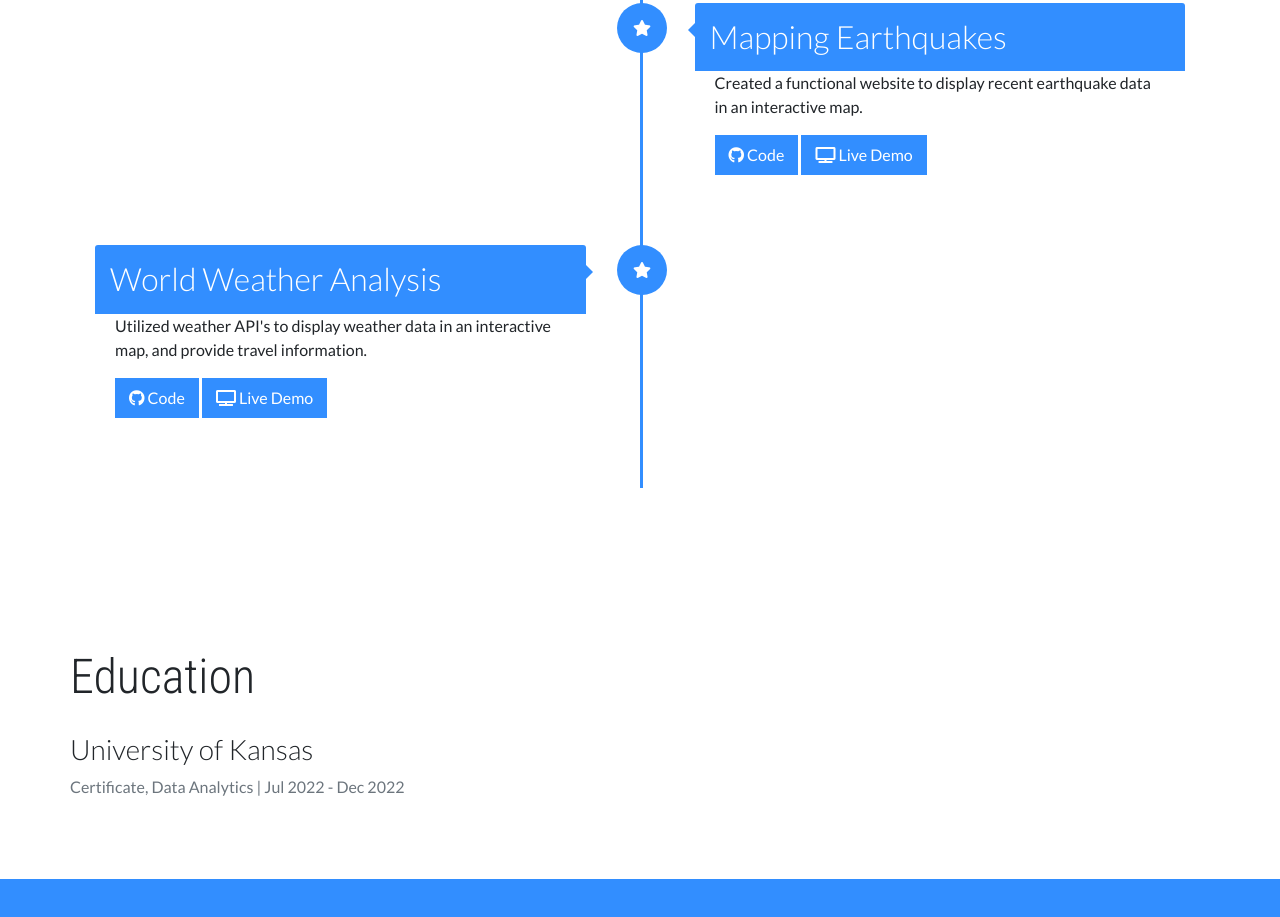
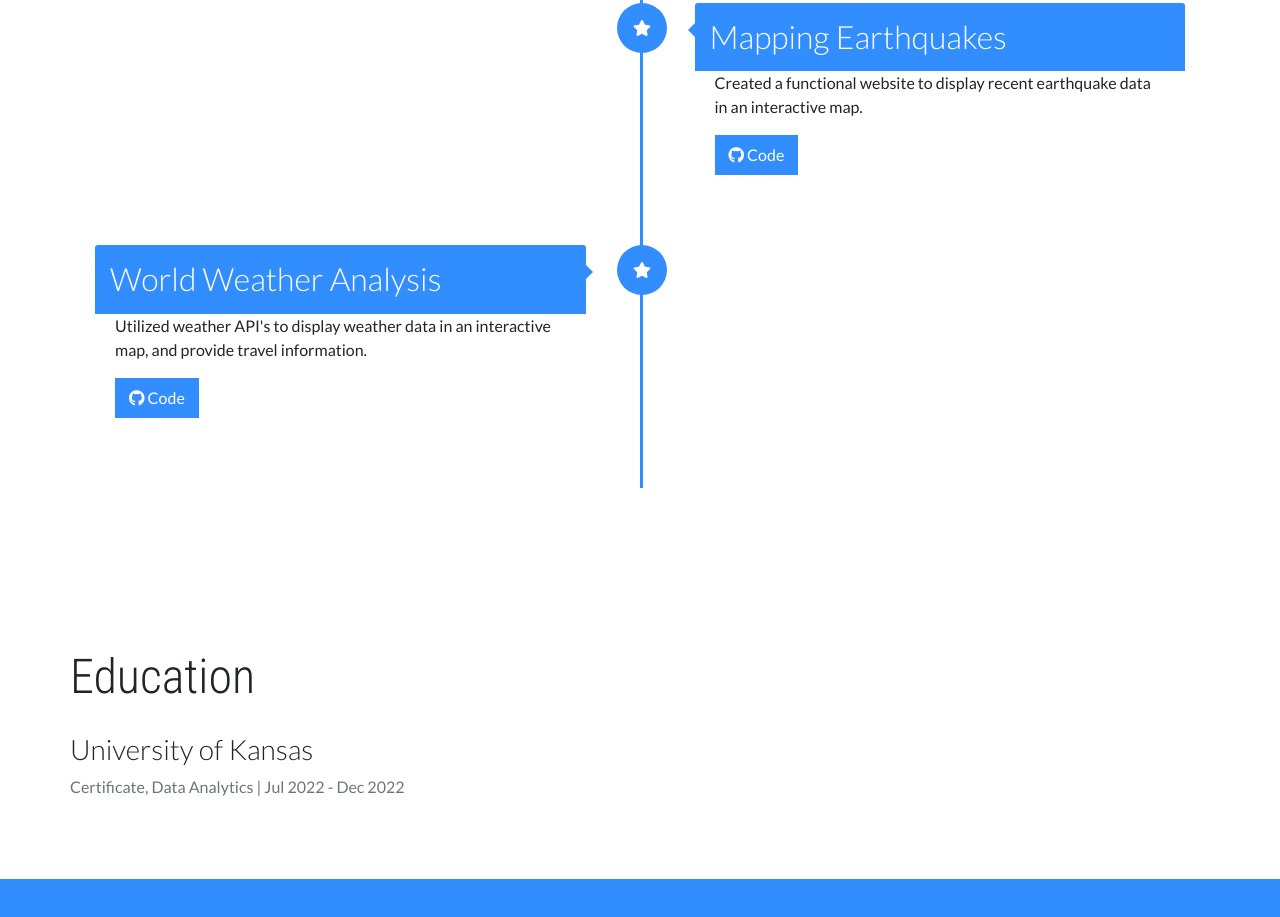
Before and after one commit to CBrew913/CBrew913.github.io, a plain HTML site: page index.html in a window 1280 px wide. Shown: the part 1850-2767 px from the top of the page. Drawn offline with nearby package versions, Linux system fonts and the light colour scheme.

Commit message:
removing extra live demos

```diff
--- a/index.html
+++ b/index.html
@@ -182,7 +182,7 @@
                         earthquake data in an interactive map.
                     </p>
                     <a href="https://github.com/CBrew913/mapping_earthquakes" class="btn"><i class="fab fa-github"></i> Code</a>
-                    <a href="#" class="btn"><i class="fas fa-tv"></i> Live Demo</a>
+                    <!-- <a href="#" class="btn"><i class="fas fa-tv"></i> Live Demo</a> -->
                 </div>
             </div>
 
@@ -197,7 +197,7 @@
                         an interactive map, and provide travel information.
                     </p>
                     <a href="https://github.com/CBrew913/world_weather_analysis" class="btn"><i class="fab fa-github"></i> Code</a>
-                    <a href="#" class="btn"><i class="fas fa-tv"></i> Live Demo</a>
+                    <!-- <a href="#" class="btn"><i class="fas fa-tv"></i> Live Demo</a> -->
 
                 </div>
             </div>
```
